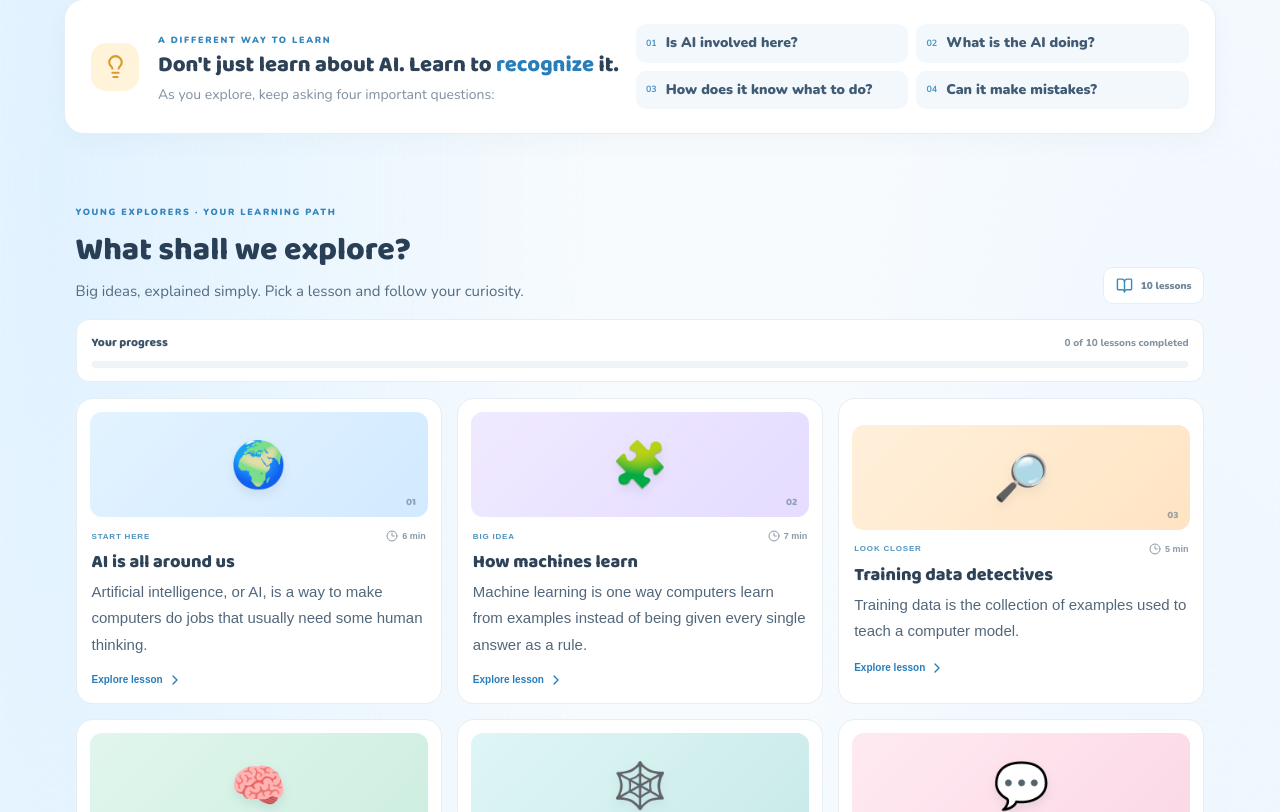
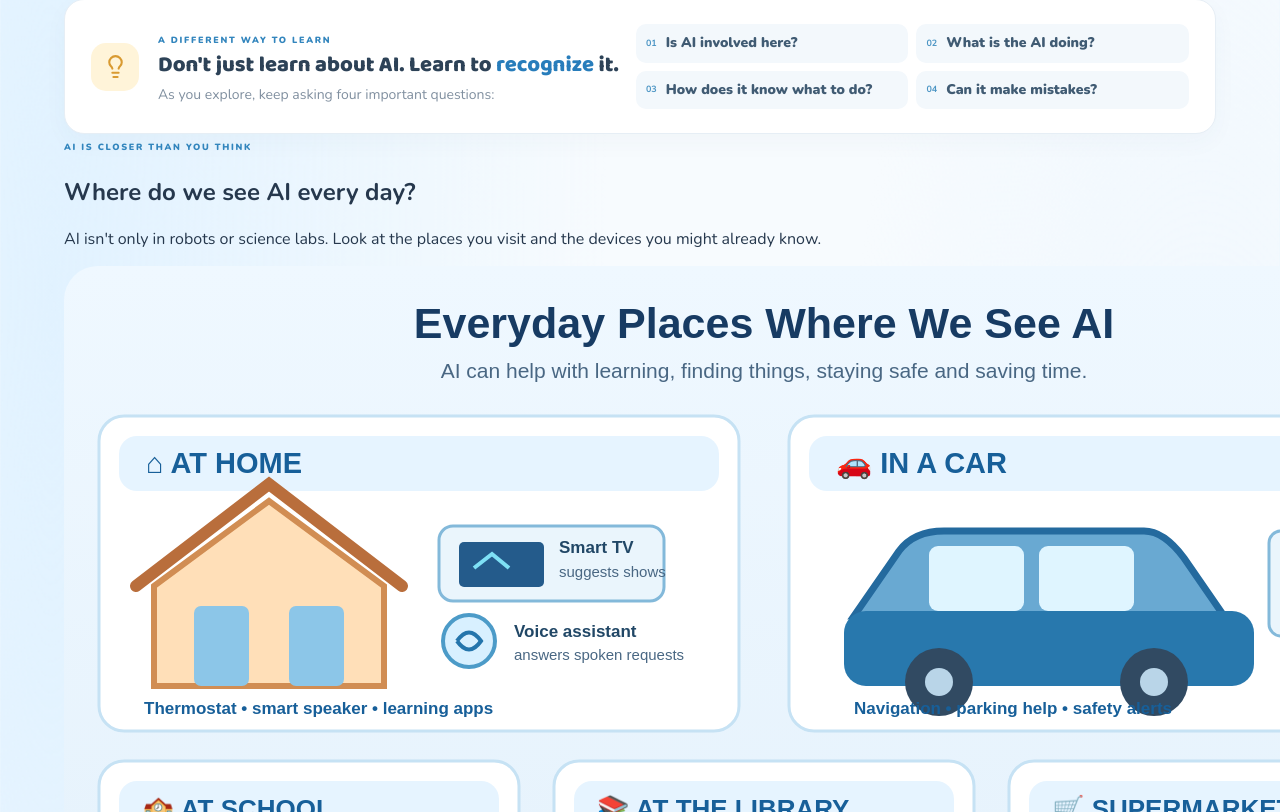
Before and after one commit to amir-dev-projects/ai-explorers, a React (Vite) app: page / in a window 1280 px wide. Shown: the part 668-1480 px from the top of the page. Built offline with nearby package versions, Linux system fonts and the light colour scheme.

Commit message:
Add everyday AI examples section

```diff
--- a/src/App.jsx
+++ b/src/App.jsx
@@ -123,6 +123,16 @@ function App() {
     </section>
 
     <section className="learning-promise" id="our-promise"><div className="promise-icon"><Lightbulb size={25} /></div><div><span className="section-kicker">A DIFFERENT WAY TO LEARN</span><h2>Don't just learn about AI. Learn to <em>recognize</em> it.</h2><p>As you explore, keep asking four important questions:</p></div><div className="question-grid">{["Is AI involved here?","What is the AI doing?","How does it know what to do?","Can it make mistakes?"].map((q,i)=><div className="question-pill" key={q}><b>0{i+1}</b>{q}</div>)}</div></section>
+
+    <section className="everyday-ai-section" id="everyday-ai">
+      <div className="everyday-ai-heading">
+        <span className="section-kicker">AI IS CLOSER THAN YOU THINK</span>
+        <h2>Where do we see AI every day?</h2>
+        <p>{age === "5–9" ? "AI isn't only in robots or science labs. Look at the places you visit and the devices you might already know." : "AI is built into familiar products and services. Explore what it can do in places you visit regularly."}</p>
+      </div>
+      <img className="everyday-ai-infographic" src={`${import.meta.env.BASE_URL}everyday-ai-places.svg`} alt="Illustrated examples of AI at home, in a car, at school, in a library and in a supermarket." />
+      <div className="everyday-ai-note"><strong>Remember:</strong> Not every smart device uses AI. People design these systems, and people should check important decisions.</div>
+    </section>
 
     <section className="topics-section" id="topics"><div className="section-heading"><div><span className="section-kicker">{age === "5–9" ? "YOUNG EXPLORERS" : "TEEN EXPLORERS"} · YOUR LEARNING PATH</span><h2>What shall we explore?</h2><p>{age === "5–9" ? "Big ideas, explained simply. Pick a lesson and follow your curiosity." : "The same core AI topics, with more technical depth and real-world applications."}</p></div><div className="lesson-count"><BookOpen size={17} /> {topics.length} lessons</div></div><div className="progress-panel"><div className="progress-copy"><strong>Your progress</strong><span>{completedCount} of {topics.length} lessons completed</span></div><div className="progress-track"><span style={{width: ((completedCount / topics.length) * 100) + "%"}} /></div></div><div className="topic-grid">{topics.map((topic,i)=><button className="topic-card" key={topic.id} onClick={()=>openTopic(topic.id)}><div className={"topic-illustration "+topic.color}><span>{topic.icon}</span><small>{String(i+1).padStart(2,"0")}</small></div><div className="topic-meta"><span>{topic.tag}</span><span><Clock3 size={12}/> {topic.time}</span></div><h3>{topic.title}</h3><p>{topic.description}</p><div className="card-link">{completed.includes(progressKey + topic.id) ? "Completed" : "Explore lesson"} <ChevronRight size={16}/></div></button>)}</div></section>
 
```
